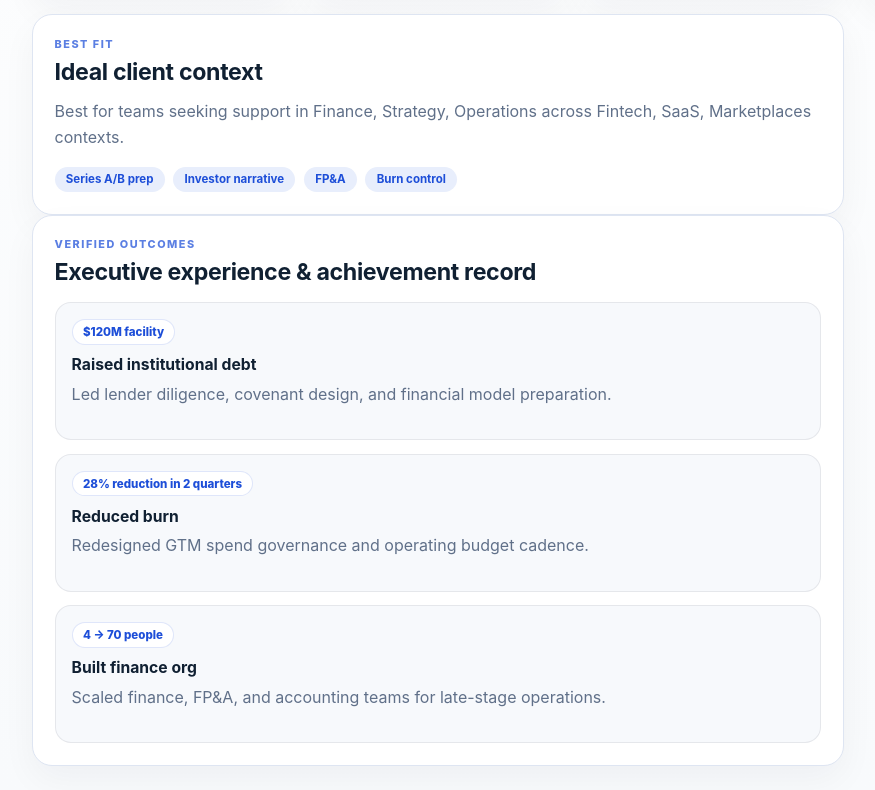
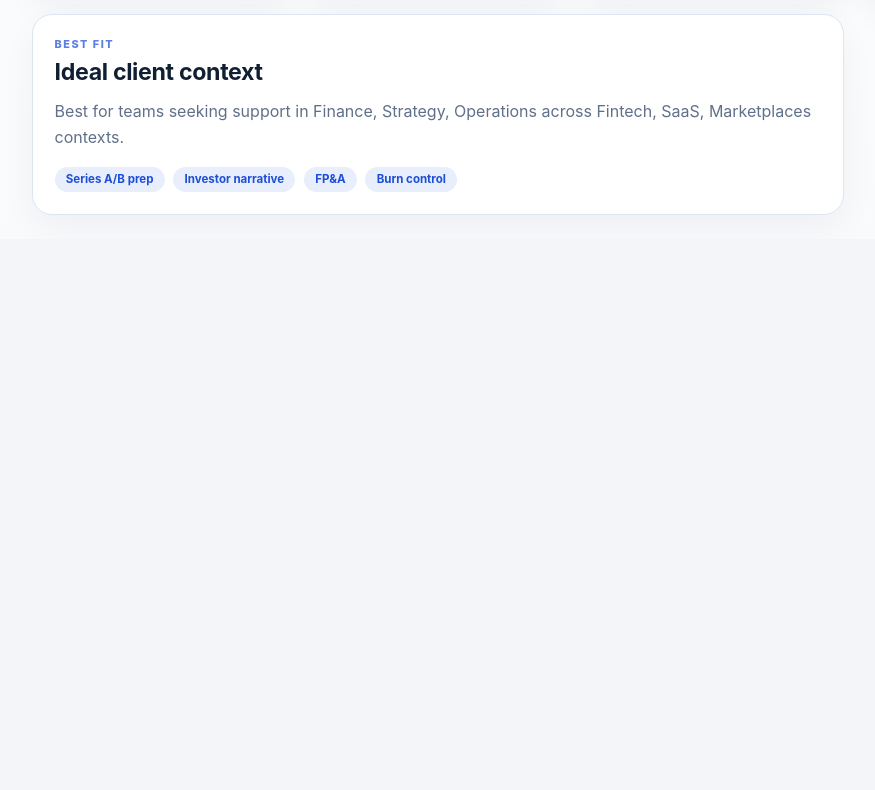
Before and after one commit to MikeTye/CFrac, a React (Vite) app: page /advisors/Example in a window 1280 px wide. Shown: the part 963-1753 px from the top of the page, without its empty margins (32-907 px from the left). After the commit the page ends 1202 px from the top, so only its background shows below. Built offline with nearby package versions, Linux system fonts and the light colour scheme.

Commit message:
missed merge

```diff
--- a/src/pages/Advisor/AdvisorProfilePage.tsx
+++ b/src/pages/Advisor/AdvisorProfilePage.tsx
@@ -10,54 +10,13 @@ function getStartingPrice(advisor: (typeof advisors)[number]) {
     return Math.min(...advisor.sessionOfferings.map((s) => s.price));
 }
 
-function getAdvisorProof(advisor: (typeof advisors)[number]) {
-    const proofMetrics = advisor.achievements
-        .filter((item) => item.metric)
-        .slice(0, 3)
-        .map((item) => ({
-            label: item.title,
-            value: item.metric!,
-            description: item.description,
-        }));
-
-    return {
-        headline: advisor.achievements[0]
-            ? `${advisor.achievements[0].title}: ${advisor.achievements[0].metric ?? advisor.achievements[0].description}`
-            : advisor.headline,
-        proofMetrics,
-        bestFor: [
-            ...advisor.advisoryTopics.slice(0, 3),
-            ...advisor.functions.slice(0, 2),
-        ],
-    };
-}
-
-function getAdvisorImpact(advisor: (typeof advisors)[number]) {
-    return advisor.impact ?? {
-        headlineOutcome: advisor.headline,
-        metrics: [
-            { label: 'Functions covered', value: String(advisor.functions.length) },
-            { label: 'Industries served', value: String(advisor.industries.length) },
-            { label: 'Client reviews', value: String(advisor.reviewCount) },
-        ],
-        proofPoints: advisor.achievements?.slice(0, 3).map((a) => a.metric || a.title) ?? [],
-        bestFor: [
-            `Teams needing support in ${advisor.functions.slice(0, 2).join(' / ')}`,
-            `Operators working across ${advisor.industries.slice(0, 2).join(' / ')}`,
-            'Founders seeking senior operating guidance',
-        ],
-    };
-}
-
 export function AdvisorProfilePage() {
     const { advisorId } = useParams();
     const advisor = advisors.find((a) => a.id === advisorId) ?? advisors[0];
     const [open, setOpen] = useState(false);
-    const [tab, setTab] = useState<ProfileTab>('proof');
+    const [tab, setTab] = useState<ProfileTab>('overview');
 
     const startingPrice = getStartingPrice(advisor);
-    const proof = getAdvisorProof(advisor);
-    const impact = getAdvisorImpact(advisor);
 
     return (
         <div className="advisor-profile-page">
@@ -127,7 +86,7 @@ export function AdvisorProfilePage() {
                         ))}
                     </nav>
 
-                    {tab === 'proof' ? (
+                    {tab === 'overview' ? (
                         <div className="profile-tab-panel">
                             <section className="advisor-section-card advisor-narrative-card">
                                 <span className="advisor-section-label">Positioning</span>
```
